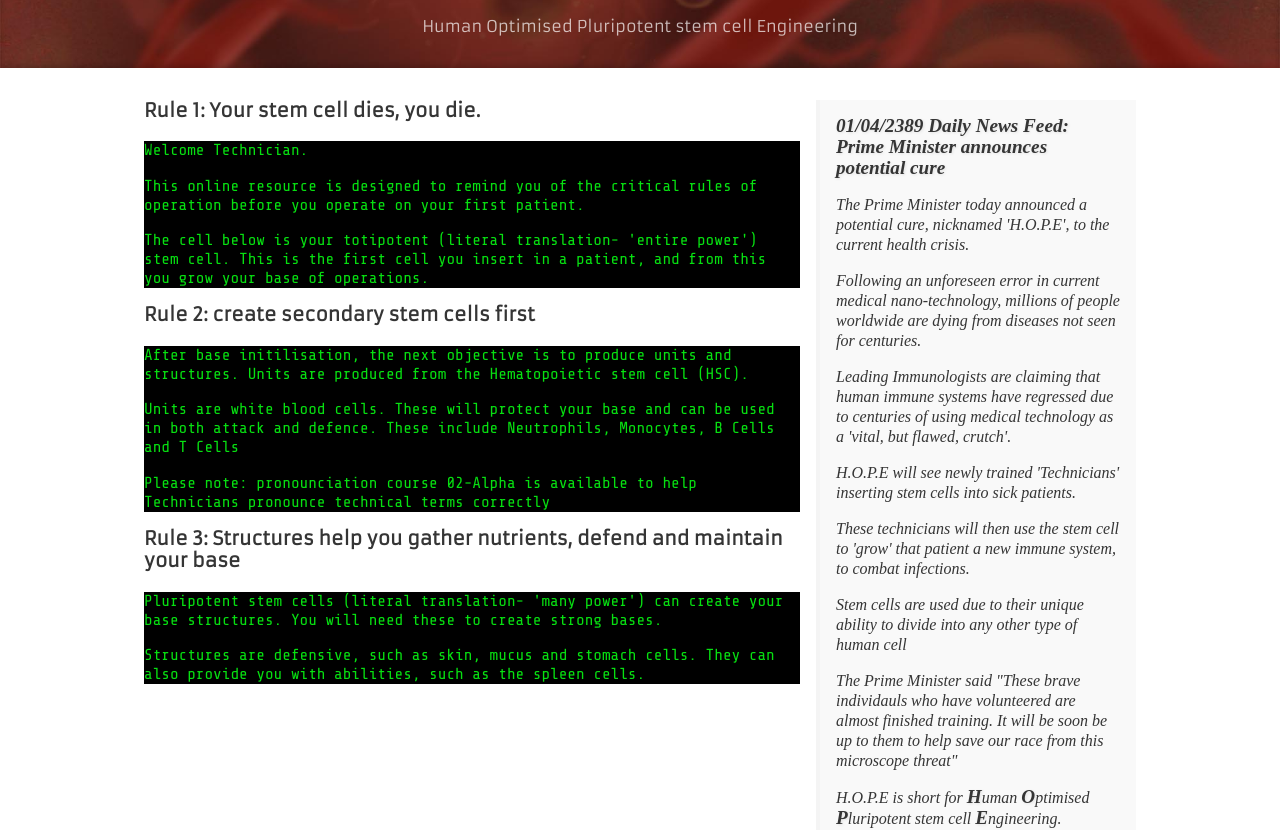
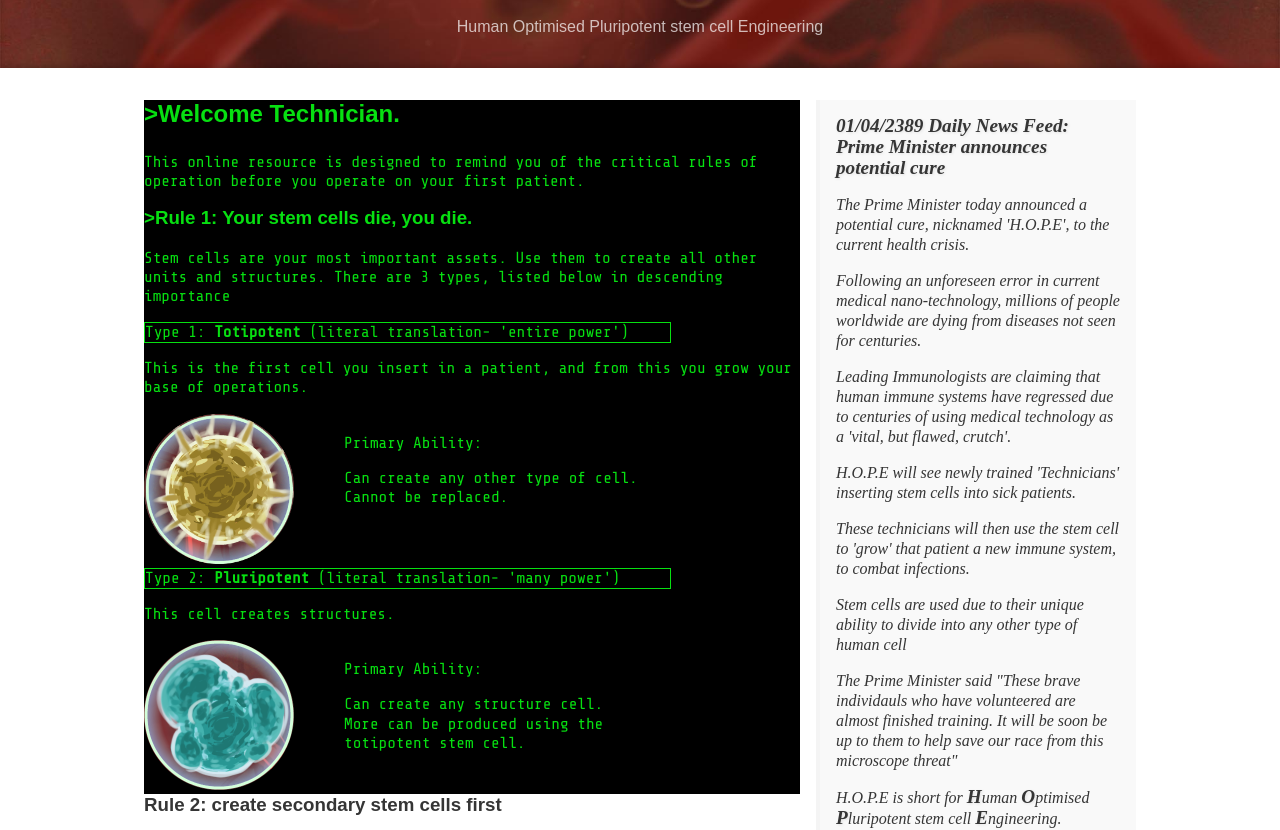
Before and after one commit to science-gamed/wellcome-trust, a website: page src/index.html in a window 1280 px wide. Shown: the part 161-991 px from the top of the page. Drawn offline with nearby package versions, Linux system fonts and the light colour scheme; files that its build step writes are made by us from their sources; a web font is replaced by a local one.

Commit message:
updated copy

```diff
--- a/src/index.html
+++ b/src/index.html
@@ -34,20 +34,41 @@
 			<p>H.O.P.E is short for <strong>H</strong>uman <strong>O</strong>ptimised <strong>P</strong>luripotent stem cell <strong>E</strong>ngineering.</p>
 		</blockquote>
 
-		<h3>Rule 1: Your stem cell dies, you die. </h3>
-		<div id='terminal'>
-			<p>Welcome Technician.</p>
+
+		<div class='terminal'>
+			<h2>>Welcome Technician.</h2>
 			<p>This online resource is designed to remind you of the critical rules of operation before you operate on your first patient.</p>
-			<p>The cell below is your totipotent (literal translation- 'entire power') stem cell. This is the first cell you insert in a patient, and from this you grow your base of operations.<p>
+			<h3>>Rule 1: Your stem cells die, you die. </h3>
+			<p>Stem cells are your most important assets. Use them to create all other units and structures. There are 3 types, listed below in descending importance</p>
+			<p class='unit-header'>Type 1: <strong>Totipotent</strong> (literal translation- 'entire power')</p>
+			<p>This is the first cell you insert in a patient, and from this you grow your base of operations.<p>
+			<div class='unit-image'>
+			<img src='assets/images/stem-cell.png' style="height: 150px; width: 150px;">
+			</div>
+			<div class='unit-text'>
+    		<p>Primary Ability:</p>
+    		<p>Can create any other type of cell. Cannot be replaced.</p>
+			</div>
+			<div style="clear:both"></div>
+			<p class='unit-header'>Type 2: <strong>Pluripotent</strong> (literal translation- 'many power')</p>
+			<p>This cell creates structures.<p>
+			<div class='unit-image'>
+			<img src='assets/images/pluripotent.png' style="height: 150px; width: 150px;">
+			</div>
+			<div class='unit-text'>
+    		<p>Primary Ability:</p>
+    		<p>Can create any structure cell. More can be produced using the totipotent stem cell.</p>
+			</div>
+			<div style="clear:both"></div>
 		</div>
 		<h3>Rule 2: create secondary stem cells first </h3>
-		<div id='terminal'>
+		<div class='terminal'>
 			<p>After base initilisation, the next objective is to produce units and structures. Units are produced from the Hematopoietic stem cell (HSC). <p>
 			<p> Units are white blood cells. These will protect your base and can be used in both attack and defence. These include Neutrophils, Monocytes, B Cells and T Cells</p>
 			<p> Please note: pronounciation course 02-Alpha is available to help Technicians pronounce technical terms correctly</p>
 		</div>
 		<h3>Rule 3: Structures help you gather nutrients, defend and maintain your base</h3>
-		<div id='terminal'>
+		<div class='terminal'>
 			<p>Pluripotent stem cells (literal translation- 'many power') can create your base structures. You will need these to create strong bases.</p>
 			<p>Structures are defensive, such as skin, mucus and stomach cells. They can also provide you with abilities, such as the spleen cells.</p>
 
--- a/src/styles/base.scss
+++ b/src/styles/base.scss
@@ -7,7 +7,7 @@ body {
 }
 
 h1, h2, h3, h4, h5, h6 {
-	font-family: 'Armata', 'Arial';
+	font-family: 'Aldrich', 'Arial';
 	margin: 0 0 1em 0;
 }
 
@@ -17,7 +17,24 @@ p {
 
 }
 
-#terminal {
+.terminal {
 	background-color: black;
 	color: #07E011;
 }
+
+.unit-image {
+	float:left;
+	width:150px;
+}
+
+.unit-header {
+	border: 1px solid  #07E011;
+	width: 80%;
+}
+
+.unit-text {
+	float:left;
+	padding-left: 50px;
+	padding-top: 20px;
+	width:300px;
+}
--- a/src/styles/content/content.scss
+++ b/src/styles/content/content.scss
@@ -4,6 +4,7 @@
 	position: relative;
 	padding: 2em 1em 2em 1em;
 	@include border-box;
+
 
 	@media (min-width: $large) {
 		width: 100%;
```
Also changed, not shown: src/assets/images/pluripotent.png (added), src/assets/images/stem-cell.png (added).
